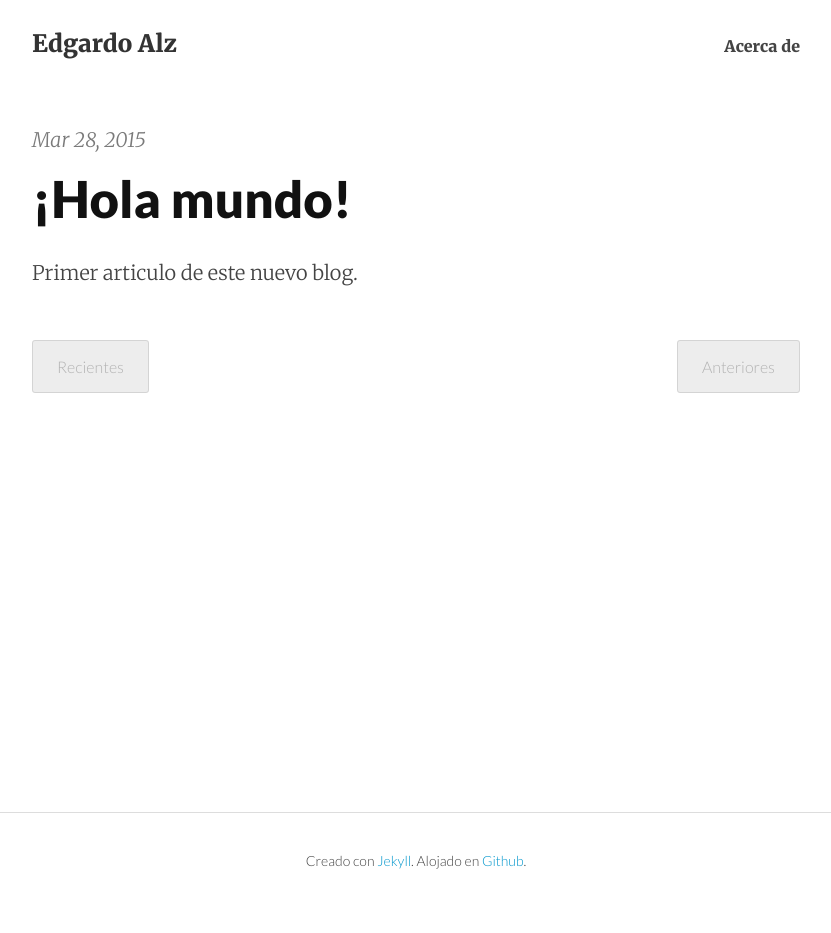
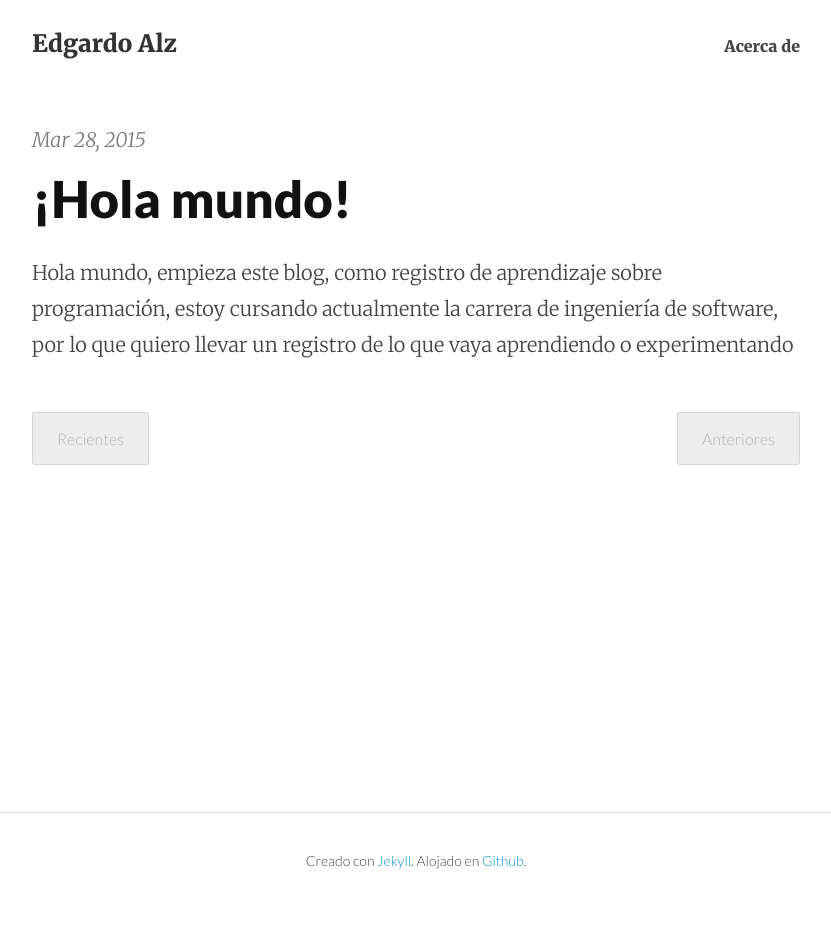
Before and after one commit to edgardoalz/edgardoalz.github.io, a Jekyll site: the page built from index.html, in a window 1280 px wide. Shown: the whole page, without its empty margins (224-1055 px from the left). Built offline with Jekyll 4.4.1, drawn with Linux system fonts in a browser that asks for light colours; Markdown is read by kramdown in place of the engine named in the settings; the list of posts is cut into pages by our own code.

Commit message:
Cambiando el resumen del articulo

```diff
--- a/_posts/2015-03-29-hola-mundo.md
+++ b/_posts/2015-03-29-hola-mundo.md
@@ -2,7 +2,7 @@
 layout:     post
 title:      ¡Hola mundo!
 date:       2015-03-29 04:49:19
-summary:    Primer articulo de este nuevo blog.
+summary:    Hola mundo, empieza este blog, como registro de aprendizaje sobre programación, estoy cursando actualmente la carrera de ingeniería de software, por lo que quiero llevar un registro de lo que vaya aprendiendo o experimentando
 categories: jekyll blog
 ---
 
```
